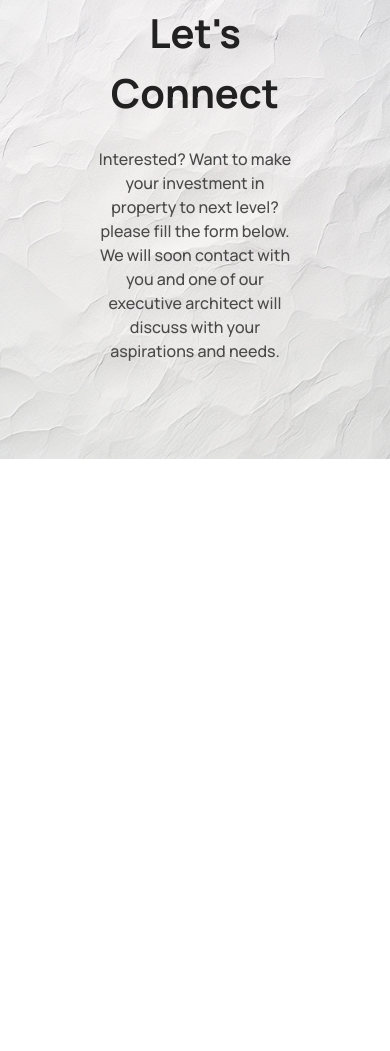
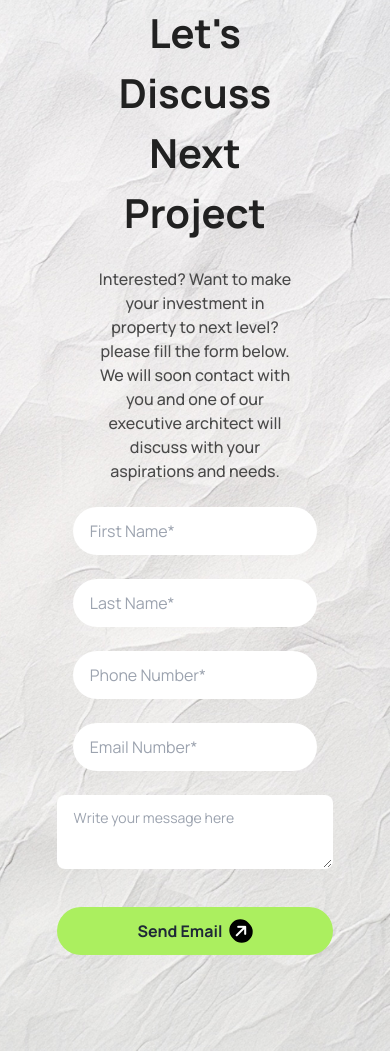
Before and after one commit to SubhaeSadeek/Bres9-A3, a plain HTML site: page index.html in a window 390 px wide. Shown: the part 9194-10245 px from the top of the page. Before the commit the page ends 9653 px from the top, so only its background shows below. Drawn offline with nearby package versions, Linux system fonts and the light colour scheme.

Commit message:
lets connect section done

```diff
--- a/index.html
+++ b/index.html
@@ -121,7 +121,7 @@
 
 					<a class=""
 						><button
-							class="w-52 px-5 py-3 rounded-[32px] bg-[#ABEF5F] flex justify-around items-center text-xl font-extrabold"
+							class="px-5 py-3 rounded-[32px] bg-[#ABEF5F] flex gap-2 items-center text-xl font-extrabold"
 						>
 							Book Consult
 							<i
@@ -536,21 +536,51 @@
 			 </section>
 			 <!-- let's discuss next project section -->
 			  <section class="py-24 bg-[url('./assets/bg.jpg')] bg-no-repeat bg-center bg-cover">
+				<!-- section text-heading -->
 				<button
 					class="px-4 py-2 rounded-[32px] bg-[rgba(171,239,95,0.20)] flex flex-row-reverse gap-2 items-center justify-center text-base font-bold mx-auto"
 				>
-				Rinterio News
+				Let&apos;s Connect
 					<i class="fa-solid fa-arrow-right p-1"></i>
 				</button>
 				<div class="w-1/2 mx-auto text-center pt-4">
 					<h2 class="text-[2.5rem] font-bold text-[#212121] pb-6">
-						Let&apos;s Connect
+						 Let&apos;s Discuss Next Project
 					</h2>
 					<p class="font-medium text-[#494949]">
 						Interested? Want to make your investment in property to next level? please fill the form below. We will soon contact with you and one of our executive architect will discuss with your aspirations and needs.
 					</p>
 				</div>
-			  </section>
+				<!-- input section -->
+				 <div class="w-3/4 mx-auto p-6 grid grid-cols-1 lg:grid-cols-2 gap-6">
+					<label class="input rounded-3xl flex items-center gap-2">
+						<input type="text" class="grow" placeholder="First Name*" />
+
+					  </label>
+					  <label class="input flex items-center gap-2 rounded-3xl">
+						<input type="text" class="grow" placeholder="Last Name*" />
+					  </label>
+					  <label class="input flex items-center gap-2 rounded-3xl">
+						<input type="text" class="grow" placeholder="Phone Number*" />
+					  </label>
+					  <label class="input flex items-center gap-2 rounded-3xl">
+						<input type="text" class="grow" placeholder="Email Number*" />
+					  </label>
+				 </div>
+				 <div class="w-[71%] mx-auto">
+					<textarea
+  					placeholder="Write your message here"
+  					class="textarea w-full lg:h-48"></textarea>
+					  <button
+					  class="px-5 py-3 rounded-[32px] bg-[#ABEF5F] flex  gap-2 items-center justify-center text-base font-bold w-full mx-auto mt-8"
+				  >
+				  Send Email
+					  <i class="fa-solid fa-arrow-right bg-black -rotate-45 rounded-full text-white p-1"></i>
+				  </button>
+
+				 </div>
+
+				</section>
 		</main>
 		<footer></footer>
 	</body>
```
